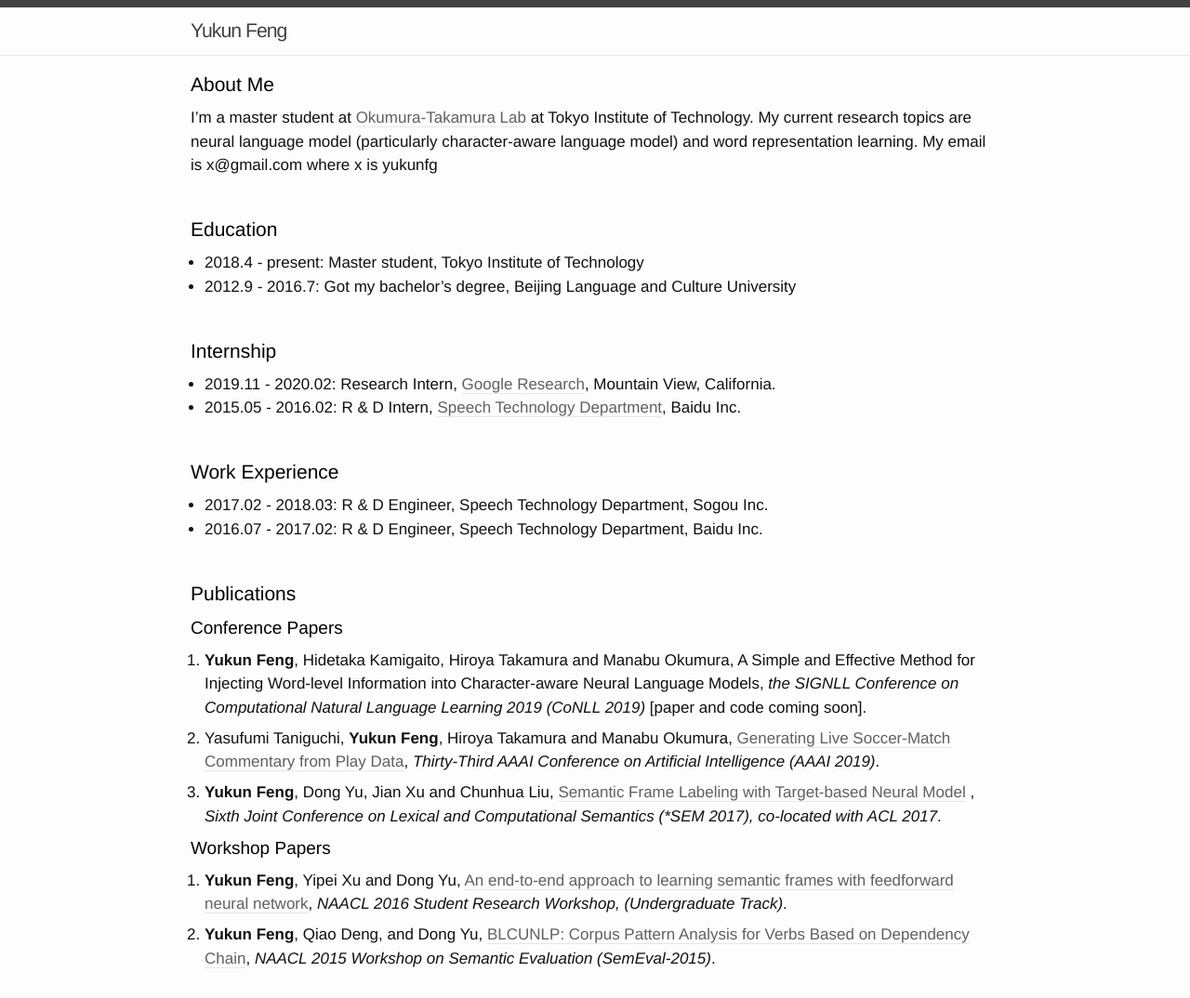
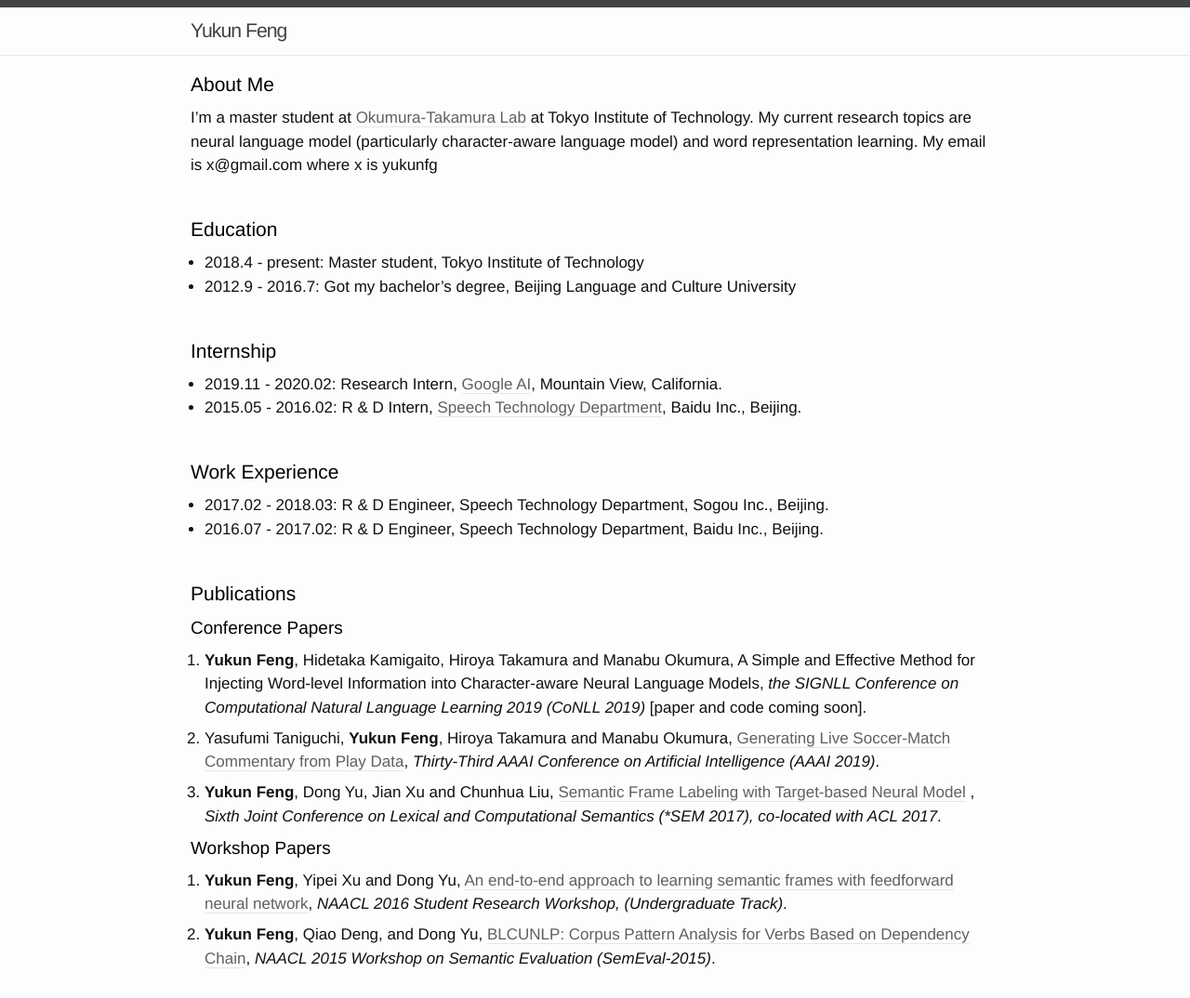
Before and after one commit to yukunfeng/yukunfeng.github.io, a Jekyll site: the page built from index.md, in a window 1280 px wide. Shown: the whole page at 93% size. Built offline with Jekyll 4.4.1, drawn with Linux system fonts in a browser that asks for light colours.

Commit message:
add internship

```diff
--- a/index.md
+++ b/index.md
@@ -35,15 +35,15 @@ representation learning. My email is x@gmail.com  where x is yukunfg
 
 <p style="color:black;font-size:21px;font-weight:Semibold">Internship</p>
 - 2019.11 - 2020.02: Research Intern, <a id="link" class="underline"
-  href="https://ai.google/">Google Research</a>, Mountain View, California.
+  href="https://ai.google/">Google AI</a>, Mountain View, California.
 - 2015.05 - 2016.02: R & D Intern, <a id="link" class="underline"
-  href="https://ai.baidu.com/tech/speech">Speech Technology Department</a>, Baidu Inc.
+  href="https://ai.baidu.com/tech/speech">Speech Technology Department</a>, Baidu Inc., Beijing.
 
 <br>
 
 <p style="color:black;font-size:21px;font-weight:Semibold">Work Experience</p>
-- 2017.02 - 2018.03: R & D Engineer, Speech Technology Department, Sogou Inc.
-- 2016.07 - 2017.02: R & D Engineer, Speech Technology Department, Baidu Inc.
+- 2017.02 - 2018.03: R & D Engineer, Speech Technology Department, Sogou Inc., Beijing.
+- 2016.07 - 2017.02: R & D Engineer, Speech Technology Department, Baidu Inc., Beijing.
 
 <br>
 
```
